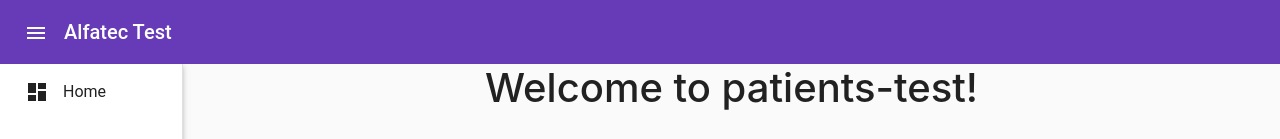
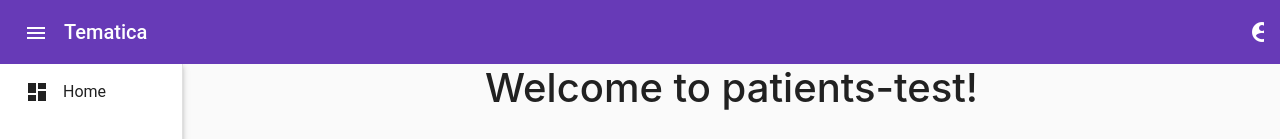
Before and after one commit to juanjinario/prueba-doctores, an Angular app: page / in a window 1280 px wide. Shown: the top 139 px of the page. Built offline with nearby package versions, Linux system fonts and the light colour scheme.

Commit message:
Anadir ultimas versiones de flex-layout y ng-toastr

```diff
--- a/package.json
+++ b/package.json
@@ -16,7 +16,7 @@
     "@angular/common": "^11.0.6",
     "@angular/compiler": "^11.0.6",
     "@angular/core": "^11.0.6",
-    "@angular/flex-layout": "^7.0.0-beta.19",
+    "@angular/flex-layout": "^11.0.0-beta.33",
     "@angular/forms": "^11.0.6",
     "@angular/material": "^11.0.3",
     "@angular/platform-browser": "^11.0.6",
@@ -24,7 +24,7 @@
     "@angular/router": "^11.0.6",
     "core-js": "^2.5.4",
     "hammerjs": "^2.0.8",
-    "ngx-toastr": "^9.1.1",
+    "ngx-toastr": "^13.2.0",
     "rxjs": "^6.6.3",
     "rxjs-compat": "^6.3.3",
     "tslib": "^2.0.0",
--- a/src/app/app.component.html
+++ b/src/app/app.component.html
@@ -4,10 +4,9 @@
 <mat-toolbar color="primary">
   <mat-toolbar-row>
     <button mat-icon-button (click)="drawer.toggle()"><mat-icon>menu</mat-icon></button>
-    <h1 class="app-name">Alfatec Test</h1>
+    <h1 class="app-name">Tematica</h1>
     <span class="example-spacer"></span>
-    <!--<mat-icon class="example-icon">favorite</mat-icon>-->
-    <!--<mat-icon class="example-icon">delete</mat-icon>-->
+    <mat-icon class="example-icon">account_circle</mat-icon>
   </mat-toolbar-row>
 </mat-toolbar>
 
```
Also changed, not shown: 1 other file (tests, documents, lock files or other folders).
